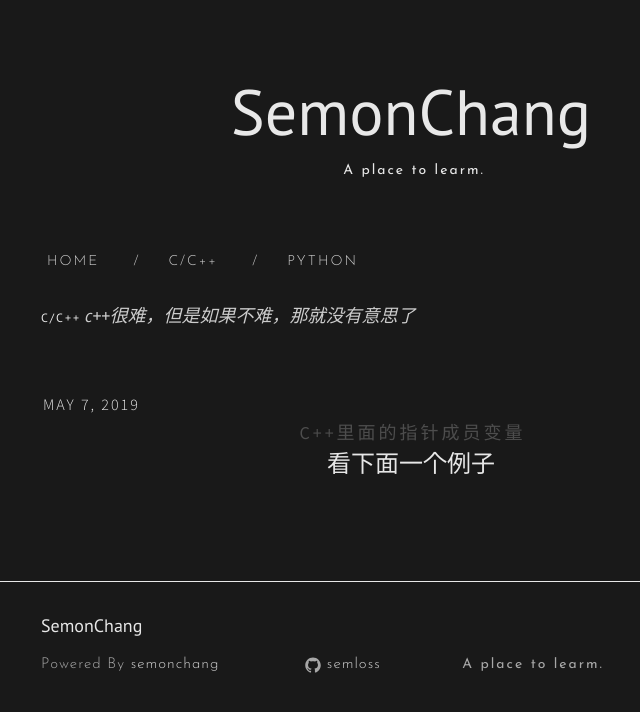
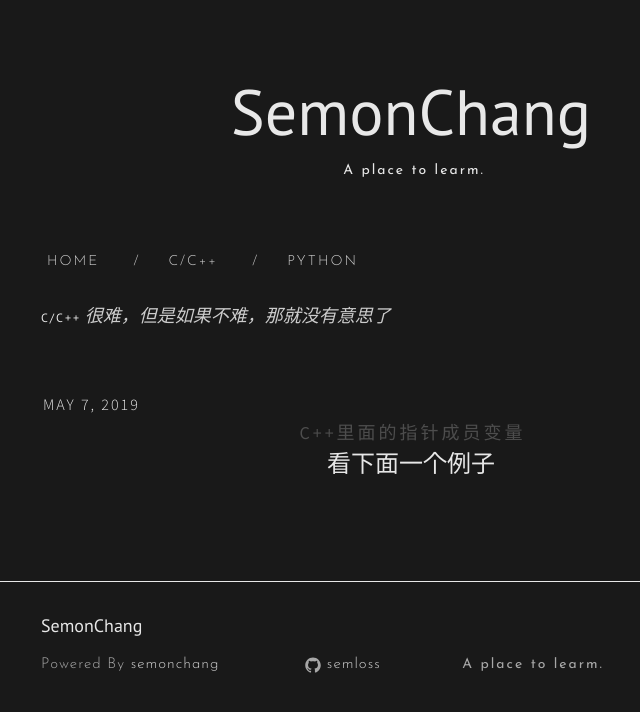
Before and after one commit to Semloss/semloss.github.io, a Jekyll site: the page built from c++.md, in a window 1280 px wide. Shown: the top 712 px of the page, without its empty margins (229-869 px from the left). Built offline with Jekyll 4.4.1, drawn with Linux system fonts in a browser that asks for light colours; nearby versions of some CDN libraries.

Commit message:
modify blog path

```diff
--- a/c++.md
+++ b/c++.md
@@ -1,7 +1,7 @@
 ---
 layout: archive
 title: C/C++
-permalink: /C/
+permalink: /C++/
 category: "C"
-tagline: "C++很难，但是如果不难，那就没有意思了"
+tagline: "很难，但是如果不难，那就没有意思了"
 ---
```
